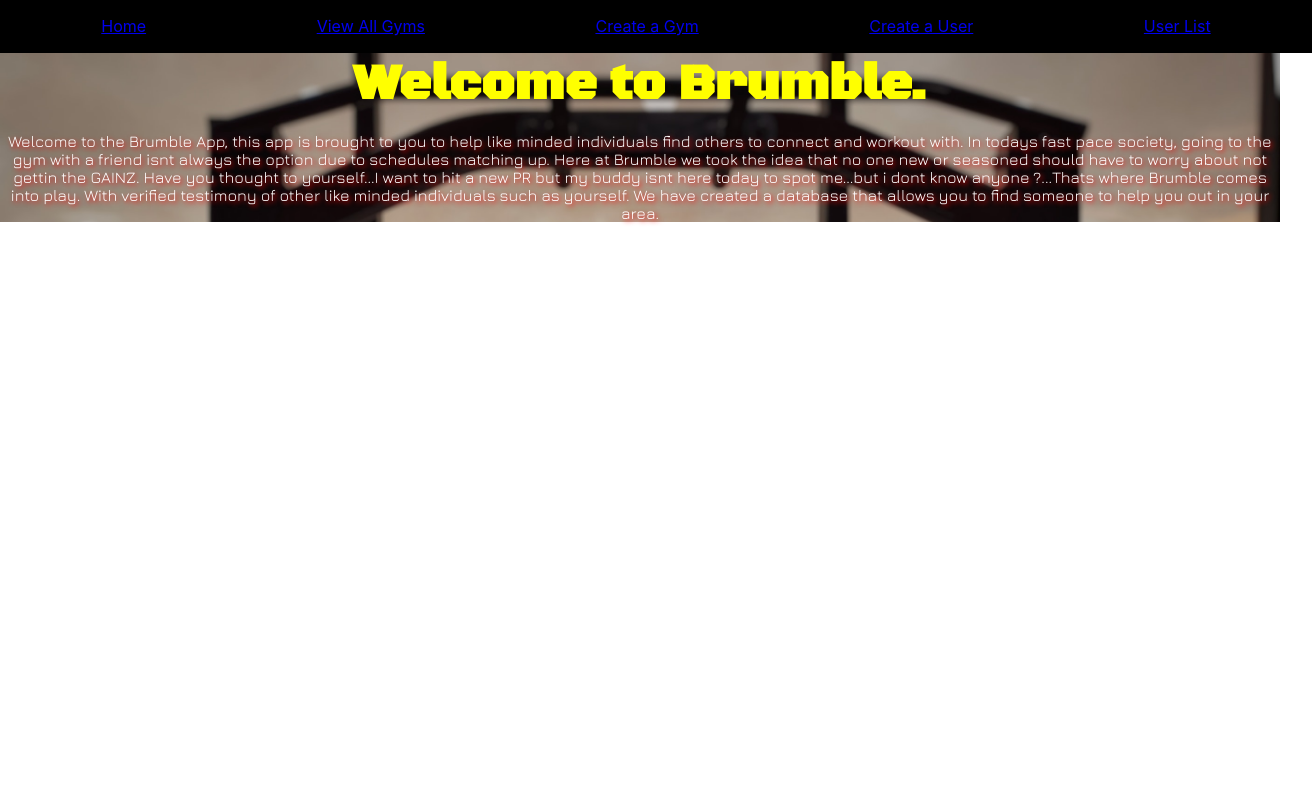
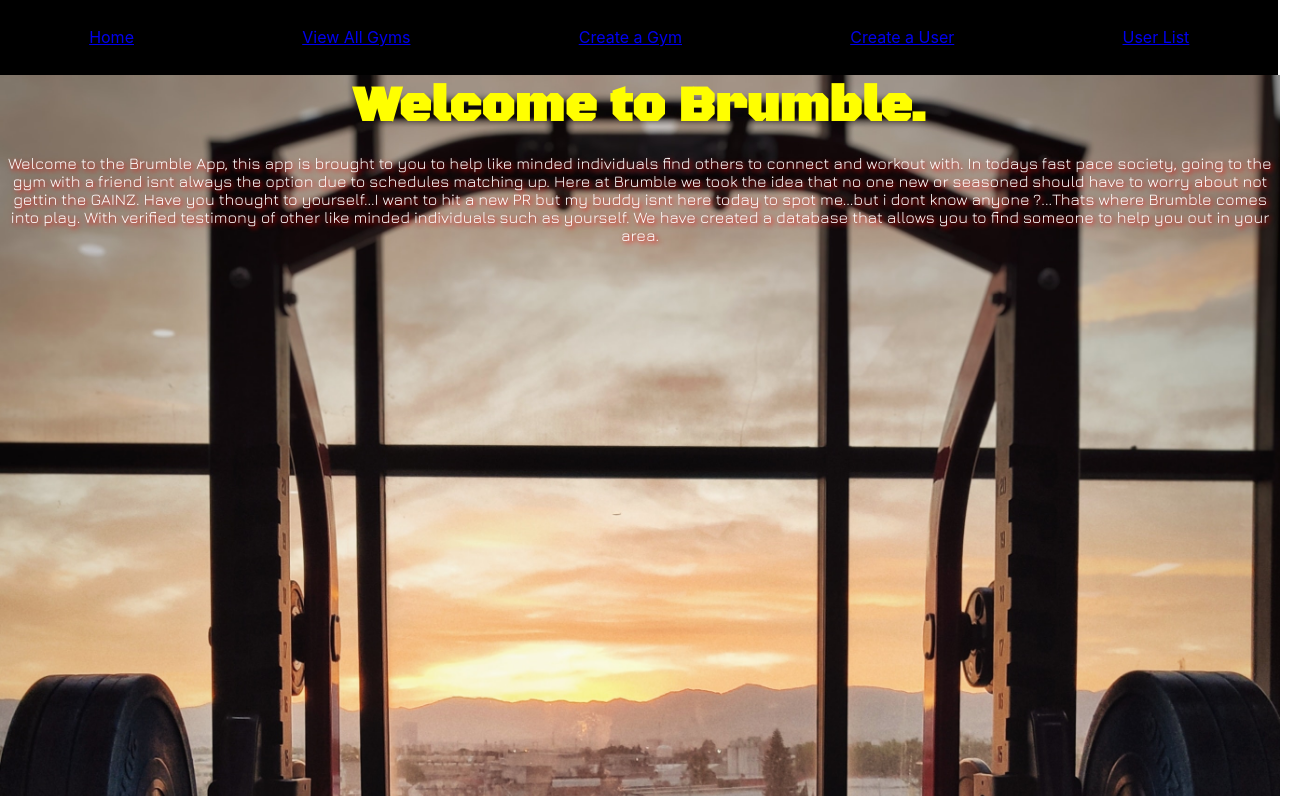
Before and after one commit to AlexanderZerra/Brumble, a React (Create React App) app in the folder client/: page / in a window 1280 px wide. Shown: the whole page, 1312 px wide, since content can reach past the window. Built offline with nearby package versions, Linux system fonts and the light colour scheme; no server answers.

Commit message:
Fixed margin and spacing issues on all pages

```diff
--- a/client/src/components/NavComponent.js
+++ b/client/src/components/NavComponent.js
@@ -7,8 +7,9 @@ const NavComponent = (props) => {
         display: 'flex',
         alignItems: 'center',
         borderBottom: '1px solid black',
-        padding: '16px',
-        width: '100%',
+        padding: '5px',
+        width: '99.1vw',
+        height: '8vh',
         justifyContent: 'space-around',
         backgroundColor: 'black'
       }}
--- a/client/src/styles/App.css
+++ b/client/src/styles/App.css
@@ -87,6 +87,8 @@ h1.header {
   background-image: url('../styles/javier-santos-guzman-9MR78HGoflw-unsplash.jpg');
   background-repeat: no-repeat;
   background-size: cover;
+  height: 90.1vh;
+  width: 100vw;
 
   margin: auto;
 }
@@ -163,6 +165,8 @@ button {
 
 .userinput {
   background-color: blue;
+  height: 89.99vh;
+  width: 100vw;
 }
 .formuser {
   display: flex;
@@ -199,6 +203,8 @@ form.formform {
 }
 .formbody {
   background-color: blue;
+  height: 84.5vh;
+  width: 100vw;
 }
 .createall {
   background-color: yellow;
```
